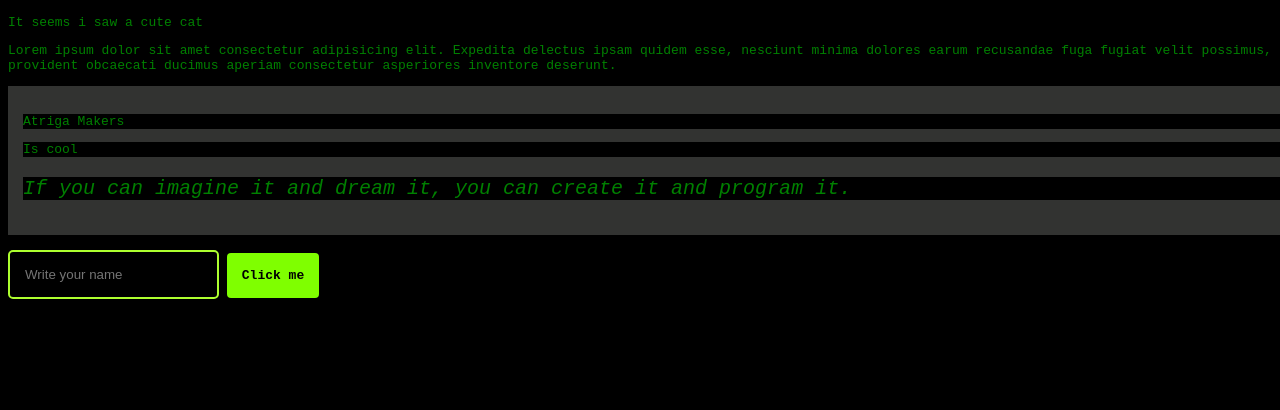
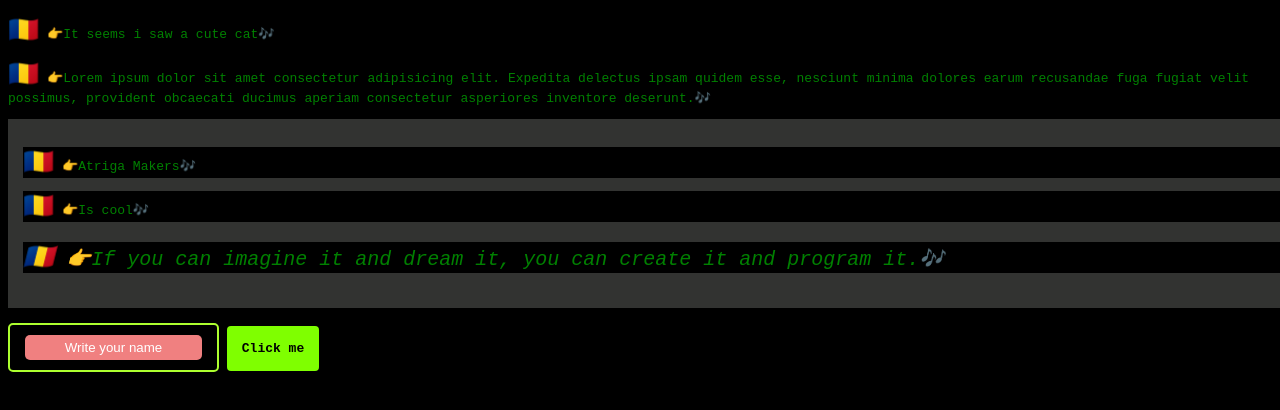
Before and after one commit to AndreiMemu/Erasmus, a plain HTML site: page pseudoClassElements/index.html in a window 1280 px wide. Shown: the part 50-460 px from the top of the page. Drawn offline with Linux system fonts and the light colour scheme.

Commit message:
Learned about pseudo elements, they are very easy and nice to know.

```diff
--- a/pseudoClassElements/style.css
+++ b/pseudoClassElements/style.css
@@ -68,3 +68,27 @@ div p:nth-child(1):hover{
 }
 
 /* Pseudo elements */
+/* Applies style or changes the content to the indicated element */
+/* Syntax:
+selector::pseudo-element{}
+ */
+p::first-letter{
+    color: rgb(250, 1, 76);
+    font-size: 25px;
+}
+
+p::before{
+    content: '🇷🇴 👉';
+}
+
+p::after{
+    content: '🎶';
+}
+
+::placeholder{
+    color: white;
+    background-color: lightcoral;
+    padding: 5px;
+    border-radius: 5px;
+    text-align: center;
+}
```
